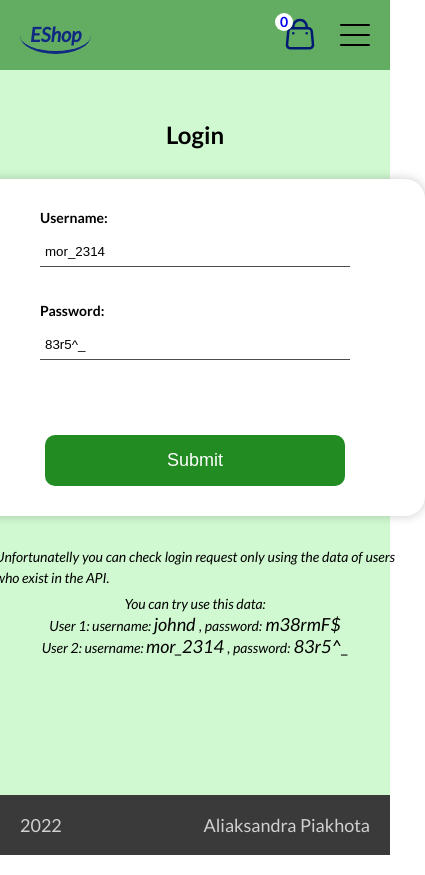
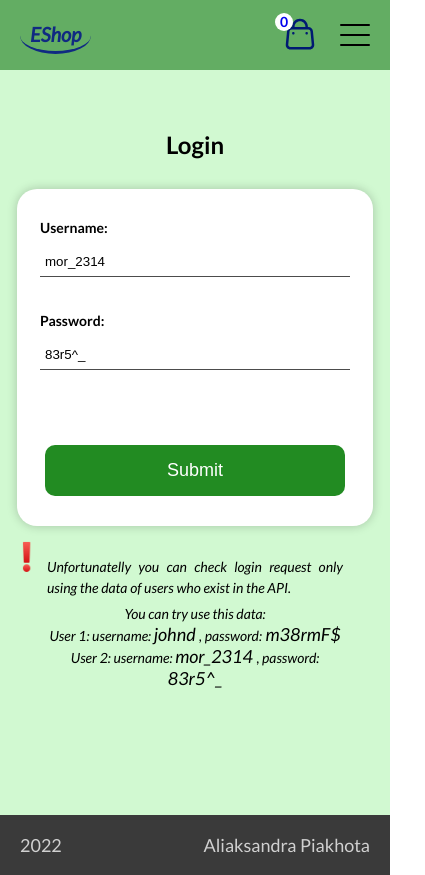
Before and after one commit to takeAmoment/online-shop, a React (Create React App) app in the folder online-shop/: page /login in a window 390 px wide. Shown: the whole page, 425 px wide, since content can reach past the window. Built offline with nearby package versions, Linux system fonts and the light colour scheme.

Commit message:
feat: add media queris to LoginPage

```diff
--- a/online-shop/src/pages/LoginPage/LoginPage.css
+++ b/online-shop/src/pages/LoginPage/LoginPage.css
@@ -1,6 +1,7 @@
 .login__container {
     background-color: #fff;
     min-height: calc(80vh + 5rem);
+    padding: 1rem;
     display: flex;
     flex-direction: column;
     align-items: center;
@@ -15,6 +16,11 @@
     border-radius: 2rem;
     box-shadow: 0px 0px 1rem 0.1rem rgba(0, 0, 0, 0.175);
     padding: 3rem;
+}
+@media (max-width: 500px) {
+    .login__form {
+        width: 80%;
+    }
 }
 .input__username,
 .input__password{
@@ -52,6 +58,11 @@
     gap: 0.5rem;
     font-style: italic;
 }
+@media (max-width: 500px) {
+    .warning__block {
+        width: 80%;
+    }
+}
 .warning__icon {
     position: absolute;
     top: -1rem;
```
